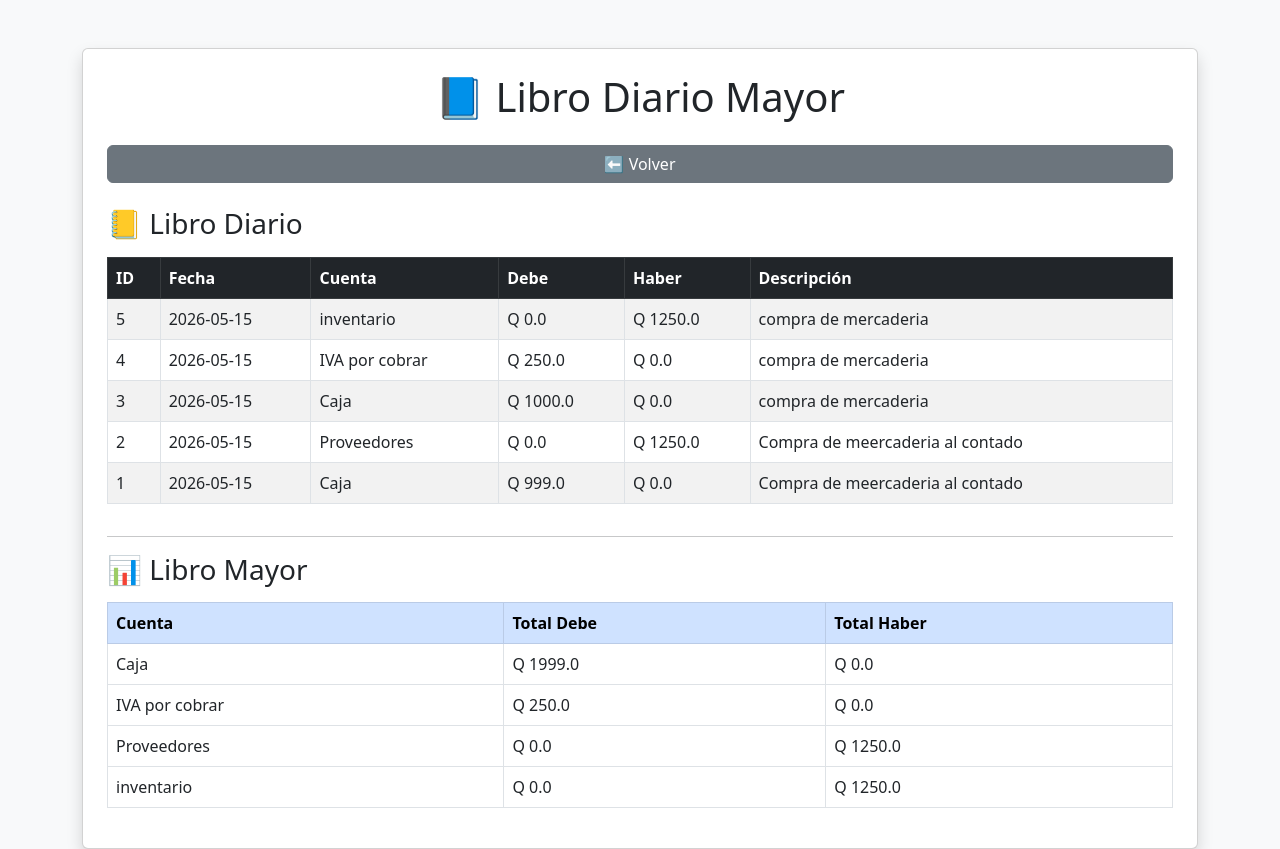
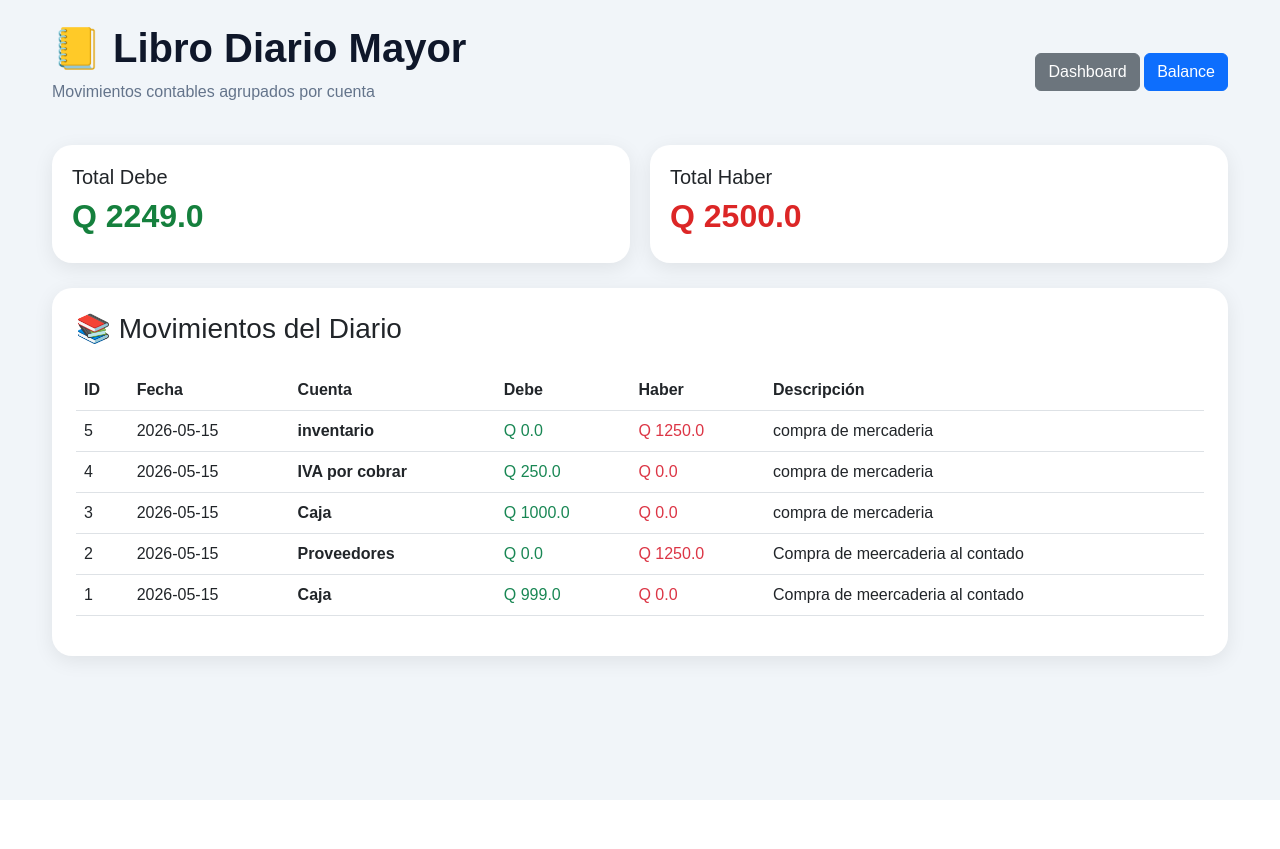
Before and after one commit to benysamayoa/sistema-contable-flask, a Flask app: page /diario_mayor in a window 1280 px wide. After the commit the page ends 800 px from the top, so only its background shows below. Run offline with Flask 3, Linux system fonts and the light colour scheme; data comes from the database, SQL or seed files in the repository.

Commit message:
Refactor Diario Mayor HTML and CSS styles
Updated HTML structure and styles for Diario Mayor page.

```diff
--- a/templates/diario_mayor.html
+++ b/templates/diario_mayor.html
@@ -2,39 +2,133 @@
 <html lang="es">
 
 <head>
-
     <meta charset="UTF-8">
-
-    <title>Libro Diario Mayor</title>
+    <title>Diario Mayor</title>
 
     <link href="https://cdn.jsdelivr.net/npm/bootstrap@5.3.0/dist/css/bootstrap.min.css" rel="stylesheet">
 
+    <style>
+
+        body{
+            background:#f1f5f9;
+            font-family:Arial, Helvetica, sans-serif;
+        }
+
+        .contenedor{
+            max-width:1200px;
+            margin:auto;
+        }
+
+        .card-style{
+            border:none;
+            border-radius:20px;
+            box-shadow:0 5px 20px rgba(0,0,0,.08);
+            background:white;
+        }
+
+        .titulo{
+            font-weight:bold;
+            color:#0f172a;
+        }
+
+        .subtitulo{
+            color:#64748b;
+        }
+
+        thead{
+            background:#1e3a8a;
+            color:white;
+        }
+
+        .topbar{
+            display:flex;
+            justify-content:space-between;
+            align-items:center;
+            margin-bottom:25px;
+        }
+
+        .resumen{
+            display:grid;
+            grid-template-columns:repeat(2,1fr);
+            gap:20px;
+            margin-bottom:25px;
+        }
+
+        .card-resumen{
+            background:white;
+            border-radius:20px;
+            padding:20px;
+            box-shadow:0 5px 20px rgba(0,0,0,.08);
+        }
+
+        .debe{
+            color:#15803d;
+            font-weight:bold;
+        }
+
+        .haber{
+            color:#dc2626;
+            font-weight:bold;
+        }
+
+    </style>
 </head>
 
-<body class="bg-light">
+<body>
 
-<div class="container mt-5">
+<div class="container py-4 contenedor">
 
-<div class="card shadow p-4">
+    <!-- TOP -->
+    <div class="topbar">
 
-<h1 class="text-center mb-4">
-    📘 Libro Diario Mayor
-</h1>
+        <div>
+            <h1 class="titulo">📒 Libro Diario Mayor</h1>
+            <p class="subtitulo">Movimientos contables agrupados por cuenta</p>
+        </div>
 
-<a href="/jornalizacion" class="btn btn-secondary mb-4">
-    ⬅ Volver
+        <div>
+
+            <a href="/dashboard" class="btn btn-secondary">
+                Dashboard
             </a>
 
-<!-- LIBRO DIARIO -->
+            <a href="/balance_saldos" class="btn btn-primary">
+                Balance
+            </a>
 
-<h3 class="mb-3">
-    📒 Libro Diario
-</h3>
+        </div>
 
-<table class="table table-bordered table-striped">
+    </div>
 
-<thead class="table-dark">
+    <!-- RESUMEN -->
+    <div class="resumen">
 
+        <div class="card-resumen">
+            <h5>Total Debe</h5>
+            <h2 class="debe">
+                Q {{ mayor | sum(attribute=1) | round(2) }}
+            </h2>
+        </div>
+
+        <div class="card-resumen">
+            <h5>Total Haber</h5>
+            <h2 class="haber">
+                Q {{ mayor | sum(attribute=2) | round(2) }}
+            </h2>
+        </div>
+
+    </div>
+
+    <!-- TABLA DIARIO -->
+    <div class="card-style p-4">
+
+        <h3 class="mb-4">📚 Movimientos del Diario</h3>
+
+        <div class="table-responsive">
+
+            <table class="table table-hover align-middle">
+
+                <thead>
                     <tr>
                         <th>ID</th>
                         <th>Fecha</th>
@@ -43,60 +137,19 @@
                         <th>Haber</th>
                         <th>Descripción</th>
                     </tr>
-
                 </thead>
 
                 <tbody>
 
-{% for fila in diario %}
+                    {% for d in diario %}
 
                     <tr>
-
-    <td>{{ fila[0] }}</td>
-    <td>{{ fila[1] }}</td>
-    <td>{{ fila[2] }}</td>
-    <td>Q {{ fila[3] }}</td>
-    <td>Q {{ fila[4] }}</td>
-    <td>{{ fila[5] }}</td>
-
-</tr>
-
-{% endfor %}
-
-</tbody>
-
-</table>
-
-<hr>
-
-<!-- LIBRO MAYOR -->
-
-<h3 class="mb-3">
-    📊 Libro Mayor
-</h3>
-
-<table class="table table-bordered">
-
-<thead class="table-primary">
-
-<tr>
-    <th>Cuenta</th>
-    <th>Total Debe</th>
-    <th>Total Haber</th>
-</tr>
-
-</thead>
-
-<tbody>
-
-{% for fila in mayor %}
-
-<tr>
-
-    <td>{{ fila[0] }}</td>
-    <td>Q {{ fila[1] }}</td>
-    <td>Q {{ fila[2] }}</td>
-
+                        <td>{{ d[0] }}</td>
+                        <td>{{ d[1] }}</td>
+                        <td><strong>{{ d[2] }}</strong></td>
+                        <td class="text-success">Q {{ d[3] }}</td>
+                        <td class="text-danger">Q {{ d[4] }}</td>
+                        <td>{{ d[5] }}</td>
                     </tr>
 
                     {% endfor %}
@@ -109,5 +162,7 @@
 
     </div>
 
+</div>
+
 </body>
 </html>
```
Lines whose indentation alone changed are shown as unchanged.
